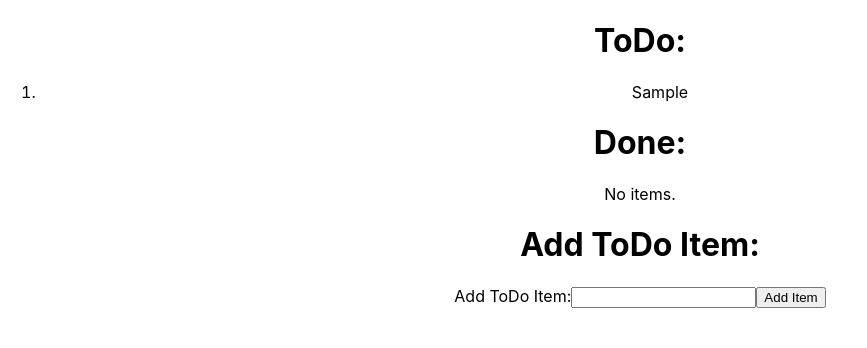
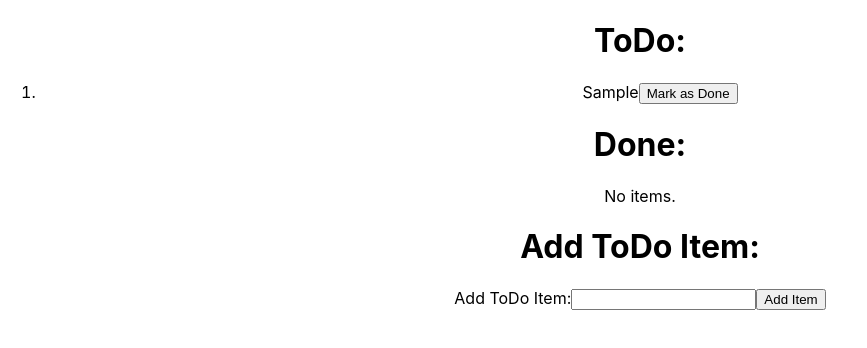
Before and after one commit to xbgbtx/-frontend-framework-todo-test-react, a React (Create React App) app: page / in a window 1280 px wide. Both pictures are taken after typing "Sample" into the empty fields and a click on the input "Add Item". Shown: the top 348 px of the page, without its empty margins (0-867 px from the left). Built offline with nearby package versions, Linux system fonts and the light colour scheme.

Commit message:
Add buttons to list items

```diff
--- a/src/App.js
+++ b/src/App.js
@@ -26,18 +26,30 @@ function App() {
 
     return (
         <div className="App">
-        <ListDisplay list_name="ToDo" list_items={todo_items} />
-        <ListDisplay list_name="Done" list_items={done_items} />
-        <TodoItemForm
-            todo_text={todo_input_text}
-            change_cb={e => set_todo_input_text ( e.target.value )}
-            submit_cb={todo_submit_handler}
-        />
+
+            <ListDisplay
+                list_name="ToDo"
+                list_items={todo_items}
+                button_text="Mark as Done"
+            />
+
+            <ListDisplay
+                list_name="Done"
+                list_items={done_items}
+                button_text="Delete"
+            />
+
+            <TodoItemForm
+                todo_text={todo_input_text}
+                change_cb={e => set_todo_input_text ( e.target.value )}
+                submit_cb={todo_submit_handler}
+            />
+
         </div>
     );
 }
 
-const ListDisplay = ({ list_name, list_items }) =>
+const ListDisplay = ({ list_name, list_items, button_text }) =>
 {
     const render_items = () =>
     {
@@ -47,6 +59,9 @@ const ListDisplay = ({ list_name, list_items }) =>
         let list_html = list_items.map ( (item, idx) => (
             <li key={idx.toString()}>
                 {item}
+                <input type="button"
+                    value={button_text}
+                />
             </li>
         ));
 
```
